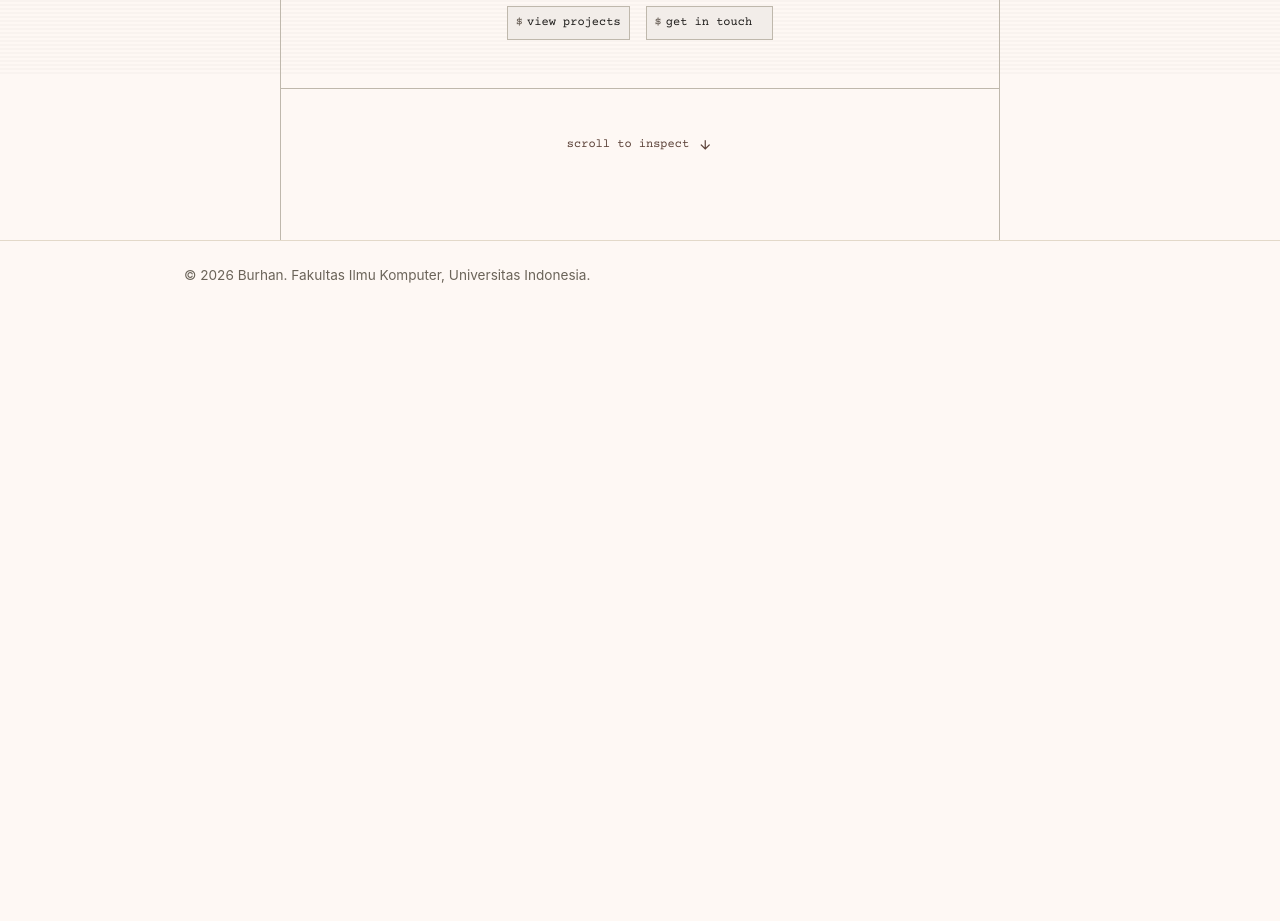
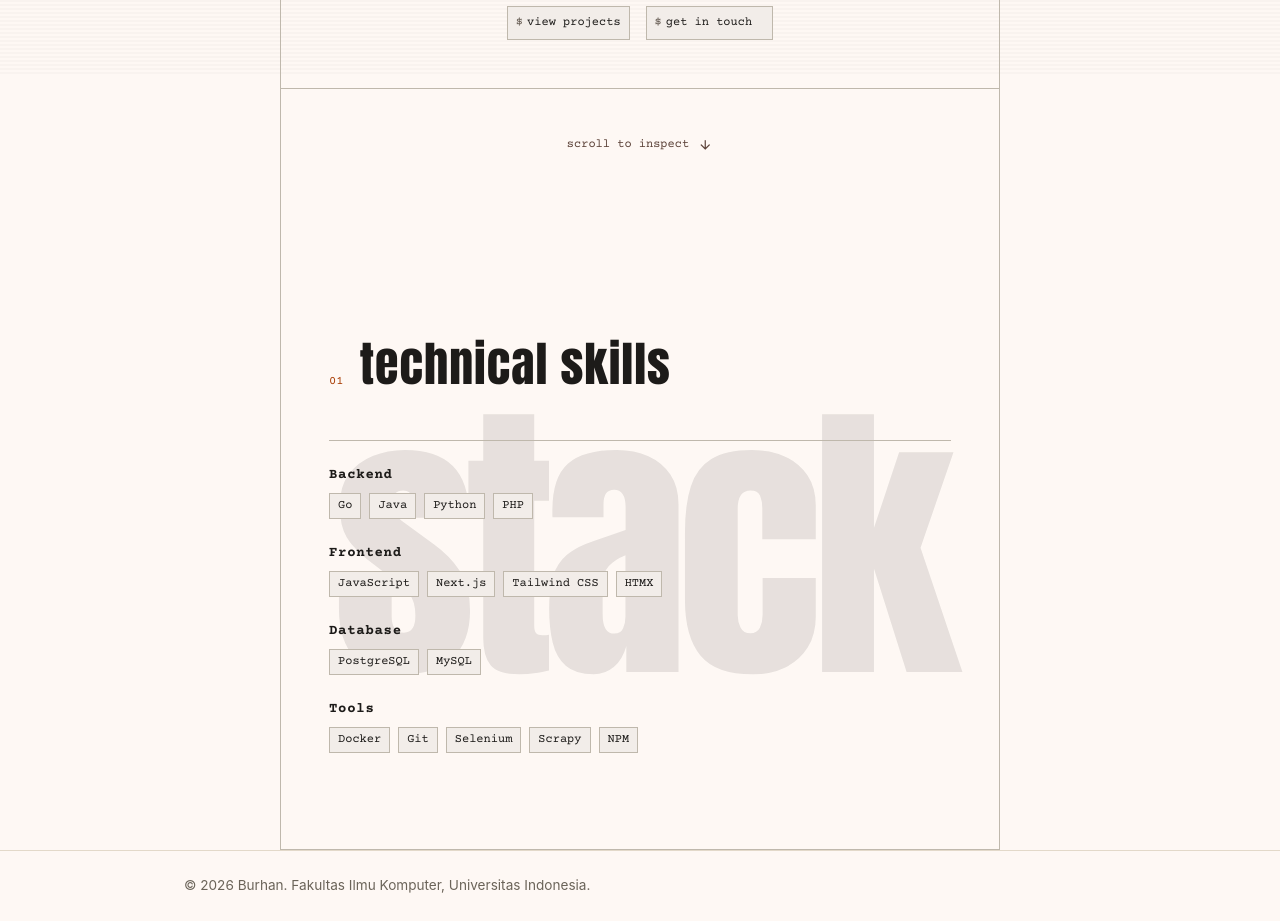
Before and after one commit to fossyy/myportofolio, a Django app: page / in a window 1280 px wide. Shown: the part 726-1647 px from the top of the page. Before the commit the page ends 1009 px from the top, so only its background shows below. Run offline with Django 5.2, Linux system fonts and the light colour scheme.

Commit message:
feat: skills showcase section

```diff
--- a/static/css/style.css
+++ b/static/css/style.css
@@ -525,6 +525,22 @@ a:focus-visible {
     }
 }
 
+.skills-groups {
+    display: flex;
+    flex-direction: column;
+    gap: var(--space-lg);
+}
+
+.skills-group__title {
+    margin-bottom: var(--space-sm);
+    color: var(--color-on-surface);
+    font-family: var(--font-technical);
+    font-size: 14px;
+    font-weight: 700;
+    line-height: 20px;
+    letter-spacing: 0.05em;
+}
+
 h1, .brand {
     font-family: "Space Grotesk", -apple-system, sans-serif;
 }
--- a/templates/index.html
+++ b/templates/index.html
@@ -103,6 +103,58 @@
                 </div>
             </div>
         </section>
+
+        <section class="portfolio-section skills-section" id="skills">
+            <div class="section-watermark" aria-hidden="true">stack</div>
+
+            <div class="section-heading">
+                <span class="section-number">01</span>
+                <h2 class="section-title">technical skills</h2>
+            </div>
+
+            <div class="section-content">
+                <div class="skills-groups">
+                    <div class="skills-group">
+                        <h3 class="skills-group__title">Backend</h3>
+                        <div class="tag-list">
+                            <span class="tech-tag">Go</span>
+                            <span class="tech-tag">Java</span>
+                            <span class="tech-tag">Python</span>
+                            <span class="tech-tag">PHP</span>
+                        </div>
+                    </div>
+
+                    <div class="skills-group">
+                        <h3 class="skills-group__title">Frontend</h3>
+                        <div class="tag-list">
+                            <span class="tech-tag">JavaScript</span>
+                            <span class="tech-tag">Next.js</span>
+                            <span class="tech-tag">Tailwind CSS</span>
+                            <span class="tech-tag">HTMX</span>
+                        </div>
+                    </div>
+
+                    <div class="skills-group">
+                        <h3 class="skills-group__title">Database</h3>
+                        <div class="tag-list">
+                            <span class="tech-tag">PostgreSQL</span>
+                            <span class="tech-tag">MySQL</span>
+                        </div>
+                    </div>
+
+                    <div class="skills-group">
+                        <h3 class="skills-group__title">Tools</h3>
+                        <div class="tag-list">
+                            <span class="tech-tag">Docker</span>
+                            <span class="tech-tag">Git</span>
+                            <span class="tech-tag">Selenium</span>
+                            <span class="tech-tag">Scrapy</span>
+                            <span class="tech-tag">NPM</span>
+                        </div>
+                    </div>
+                </div>
+            </div>
+        </section>
     </main>
 
     <footer class="site-footer">
```
